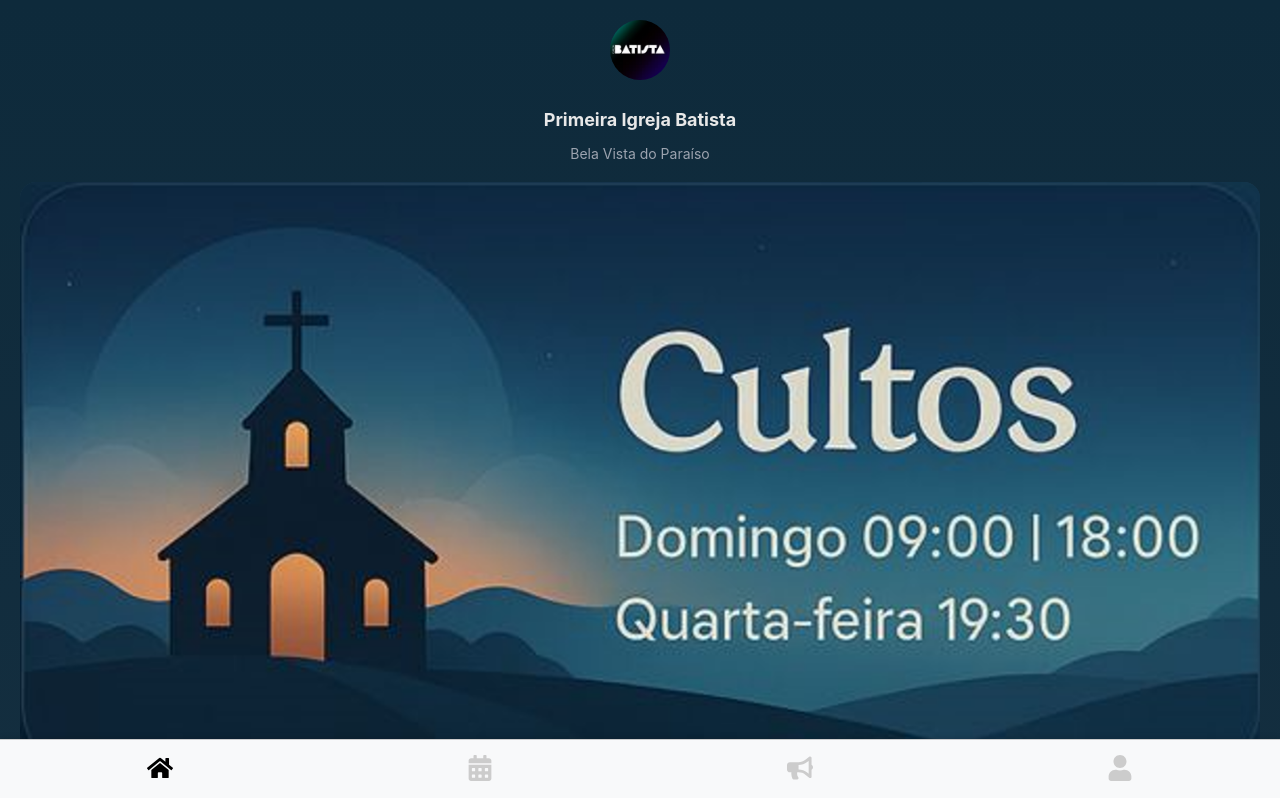
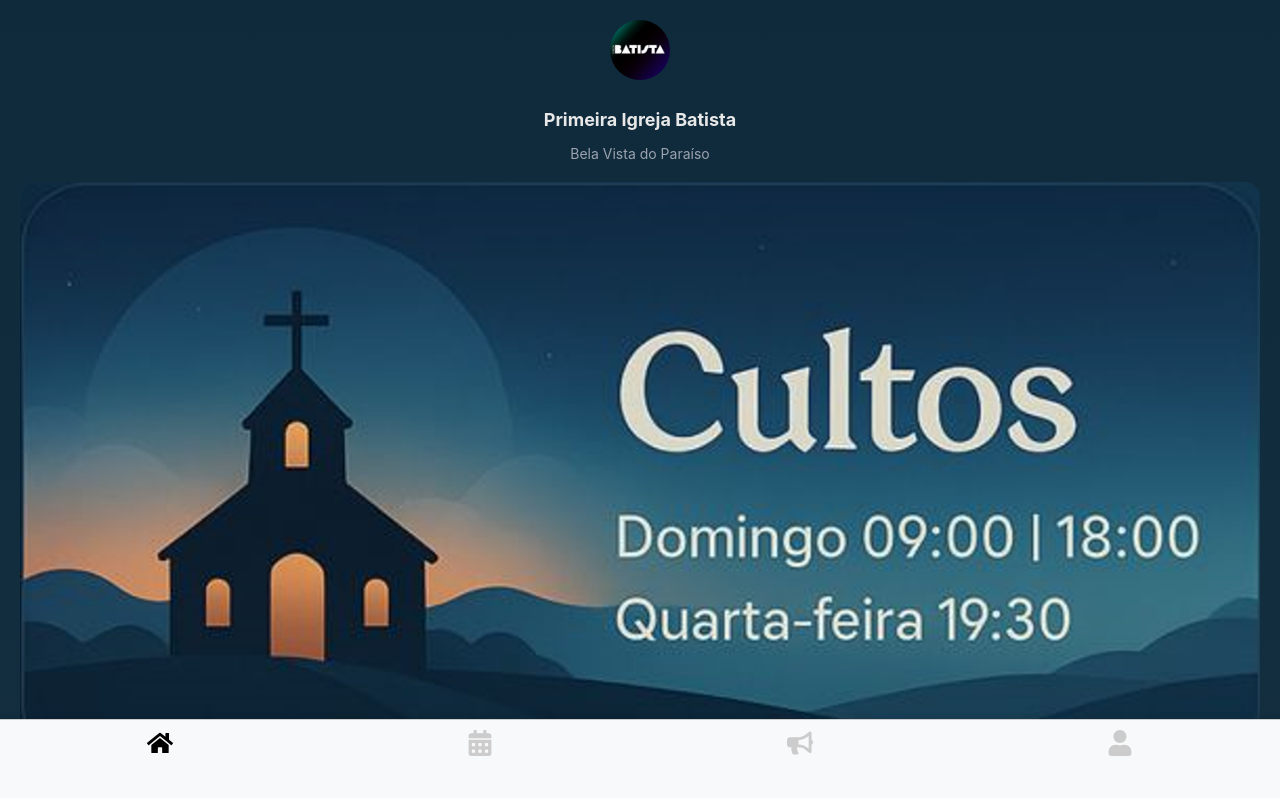
Before and after one commit to wiliamrizzo/meu-app-pwa, a React (Create React App) app: page / in a window 1280 px wide. Shown: the top 798 px of the page. Built offline with nearby package versions, Linux system fonts and the light colour scheme; no server answers.

Commit message:
ajuste menu inferior

```diff
--- a/src/App.js
+++ b/src/App.js
@@ -29,7 +29,8 @@
         backgroundColor: '#f8f9fa',
         display: 'flex',
         justifyContent: 'space-around',
-        alignItems: 'center',
+        padding: '10px 0',
+        alignItems: 'normal',
         borderTop: '1px solid #ccc',
         boxShadow: '0 -2px 5px rgba(0,0,0,0.1)'
       }}>
```
